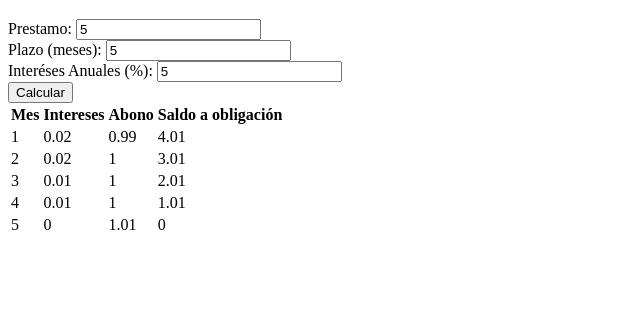
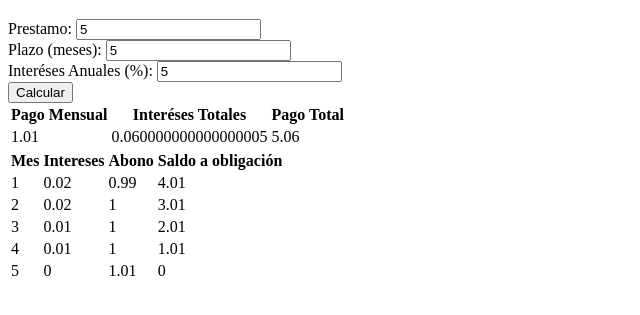
Before and after one commit to xxCaramel/amortization, a plain HTML site: page index.html in a window 1280 px wide. Both pictures are taken after typing "5", "5", "5" into the empty fields and a click on the button "Calcular". Shown: the part 61-376 px from the top of the page, without its empty margins (0-640 px from the left). Drawn offline with Linux system fonts and the light colour scheme.

Commit message:
Add stats table

```diff
--- a/scripts/main.js
+++ b/scripts/main.js
@@ -1,6 +1,7 @@
 document.getElementById("amort_button").addEventListener("click", () => {
 
     erase_table("amort_table");
+    erase_table("stats_table");
 
     const form = new FormData(document.getElementById("amort_form"));
 
@@ -11,7 +12,7 @@ document.getElementById("amort_button").addEventListener("click", () => {
 
     }
 
-    amortization_schedule(form_values,"amort_table");
+    amortization_schedule(form_values,"amort_table","stats_table");
 
 
 });
@@ -51,23 +52,30 @@ function create_table(headers, data, id) {
 
 }
 
-function amortization_schedule(form, table_id) {
-
+function amortization_schedule(form, table_id, stats_id) {
 
     const mp = monthly_payments(form.loan, form.periods, form.interests);
     const data = amortization_data(form.loan, form.periods, form.interests/1200, mp);
+    const total_interests = data.reduce((sum, cell) => {
+        return sum + cell.interest}, 0);
+    const total_payment = data.reduce((sum, cell) => {
+        return sum + cell.interest + cell.principal}, 0);
 
+    const stats_data = [{
+        mp: Math.round(mp * 100) / 100,
+        total_interests: total_interests,
+        total_payment: total_payment
+    }];
 
-    headers = ["Mes", "Intereses", "Abono", "Saldo a obligación"];
-    table = create_table(headers, data, table_id);
+    schedule_headers = ["Mes", "Intereses", "Abono", "Saldo a obligación"];
+    stats_headers = ["Pago Mensual", "Interéses Totales", "Pago Total"];
+
+    schedule = create_table(schedule_headers, data, table_id);
+    stats = create_table(stats_headers, stats_data, stats_id);
 
     const amort_div = document.getElementById("amort_div");
-    amort_div.appendChild(table);
-
-    console.log(mp.toFixed(2))
-    console.log(form.interests/1200);
-
-
+    amort_div.appendChild(stats);
+    amort_div.appendChild(schedule);
 
 }
 
```
Also changed, not shown: index.html (+0 -1 lines).
